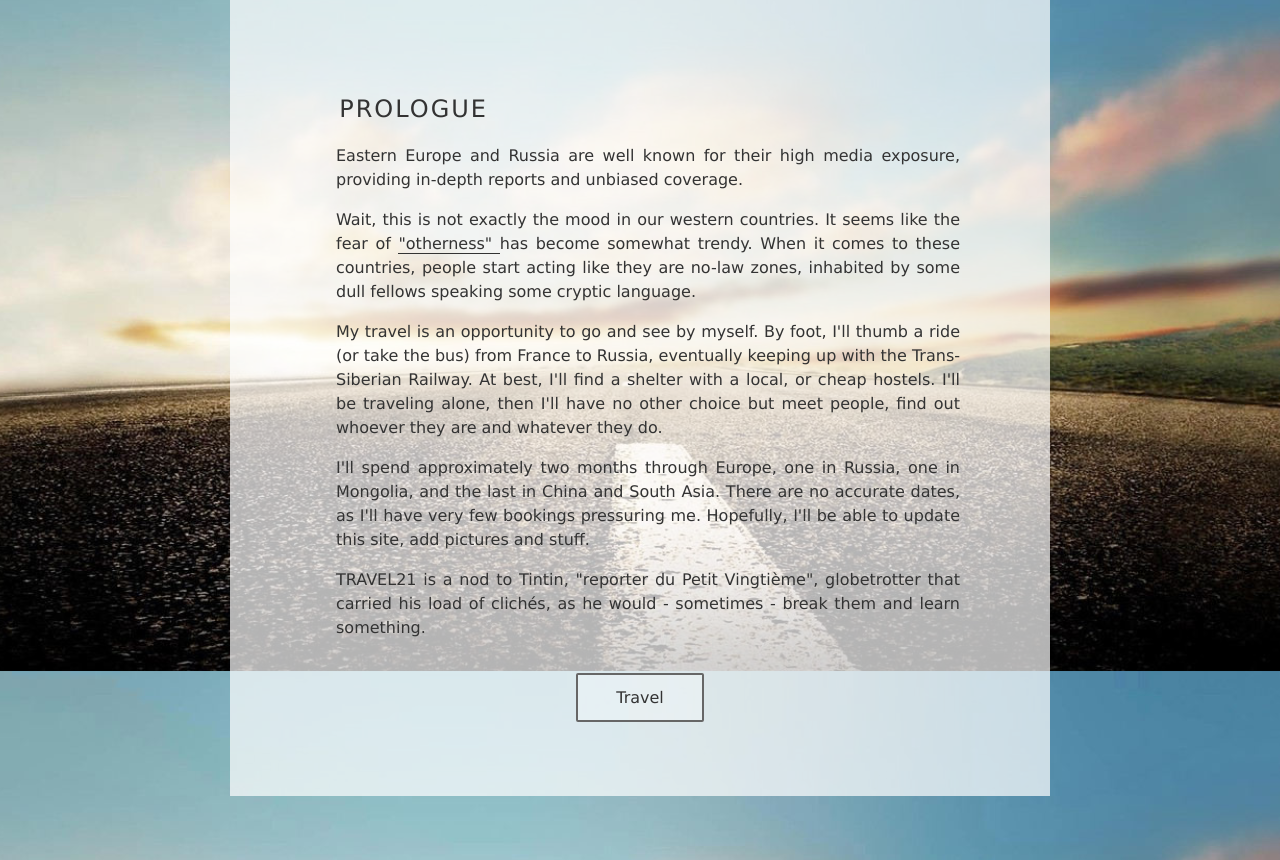
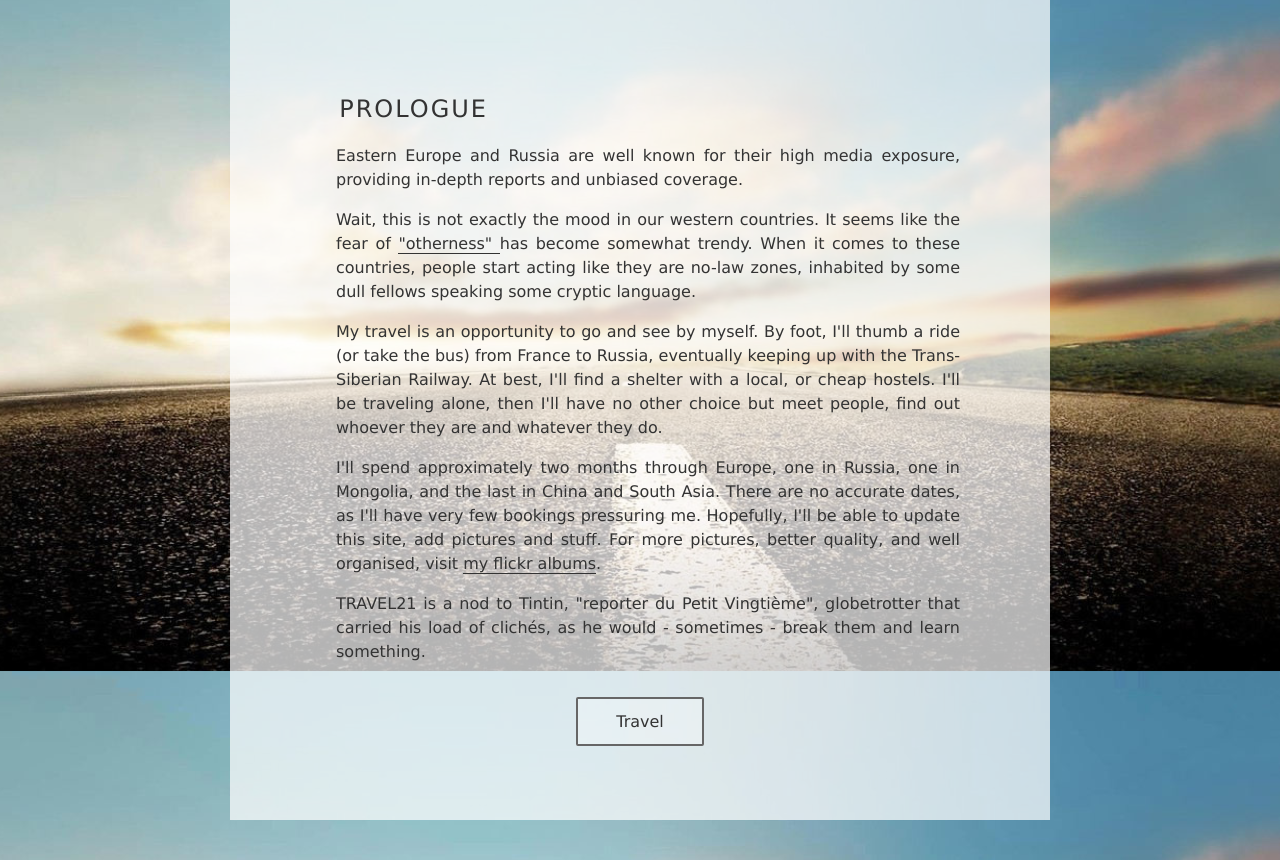
Before and after one commit to RenonDis/Travel21, a Django app: template photolog/templates/photolog/index.html in a window 1280 px wide. Shown: the part 129-989 px from the top of the page. Run offline with Django 3.2, Linux system fonts and the light colour scheme; the template is opened without the code that fills it, so the values that code supplies are empty; parts of the project's set-up code (start-up, migrations or seed data) failed here and were passed over; some libraries are stand-ins or nearby versions.

Commit message:
Flickr added as link

```diff
--- a/photolog/templates/photolog/index.html
+++ b/photolog/templates/photolog/index.html
@@ -37,7 +37,7 @@
         South Asia. There are no accurate dates, as I'll have very few bookings pressuring me.
 
         Hopefully, I'll be able to update this site,
-        add pictures and stuff.
+        add pictures and stuff. For more pictures, better quality, and well organised, visit <a href="https://www.flickr.com/photos/146689365@N08/albums" target="_blank"/> my flickr albums</a>.
 
     <p>
         TRAVEL21 is a nod to Tintin, "reporter du Petit Vingtième", globetrotter that carried his load of clichés, as he would - sometimes -
```
Also changed, not shown: photolog/__init__.py (deleted), photolog/templatetags/__init__.py (deleted), travel21/__init__.py (deleted).
